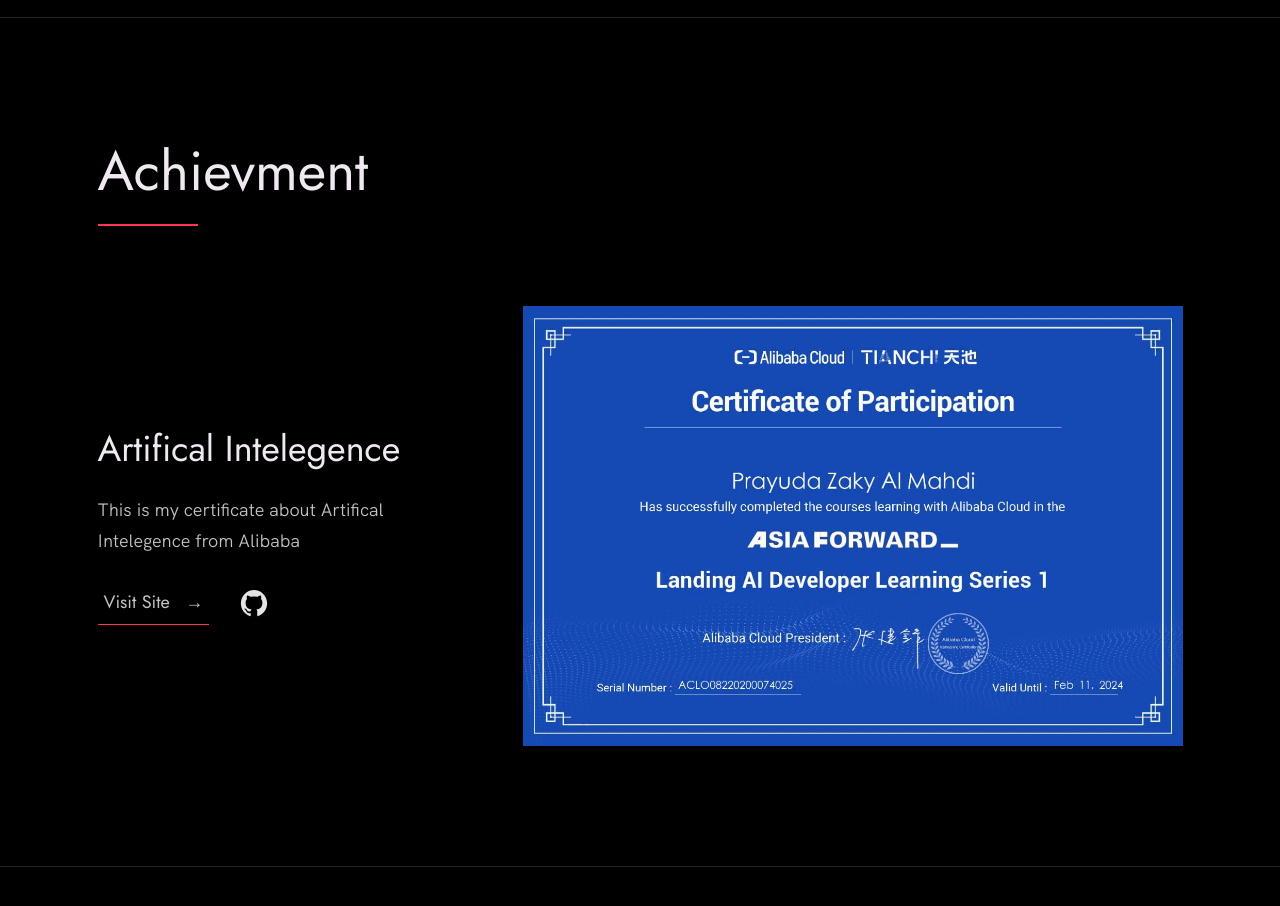
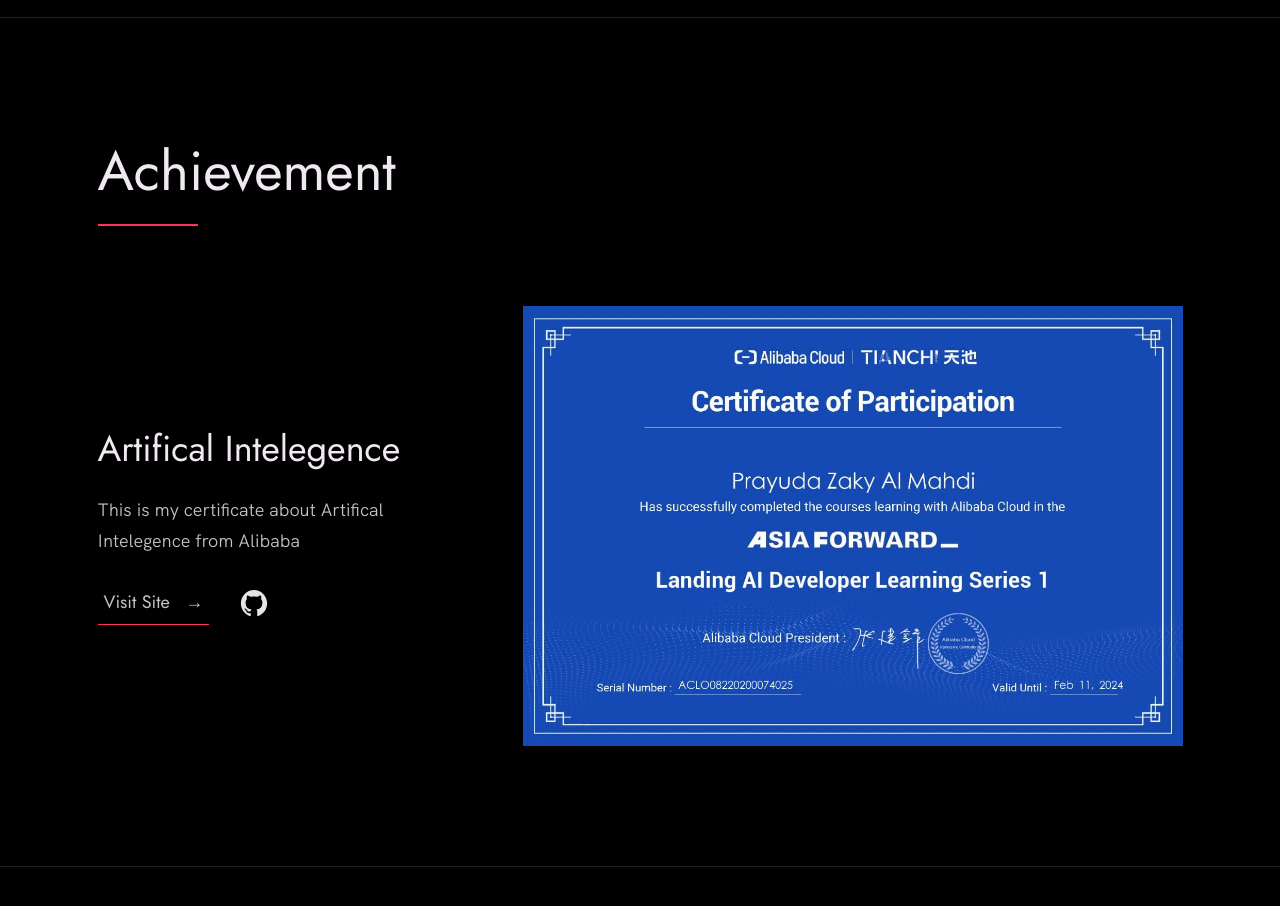
Before and after one commit to mathlover16/mathlover16.github.io, a plain HTML site: page index.html in a window 1280 px wide. Shown: the part 1480-2386 px from the top of the page. Drawn offline with nearby package versions, Linux system fonts and the light colour scheme; files whose address does not match are found by name.

Commit message:
Update index.html

```diff
--- a/index.html
+++ b/index.html
@@ -117,7 +117,7 @@
 
     <section class="work" id="work">
       <div class="row">
-        <h2>Achievment</h2>
+        <h2>Achievement</h2>
         <div class="work__boxes">
 
           <!-- Each div with the work__box class is a project. -->
```
